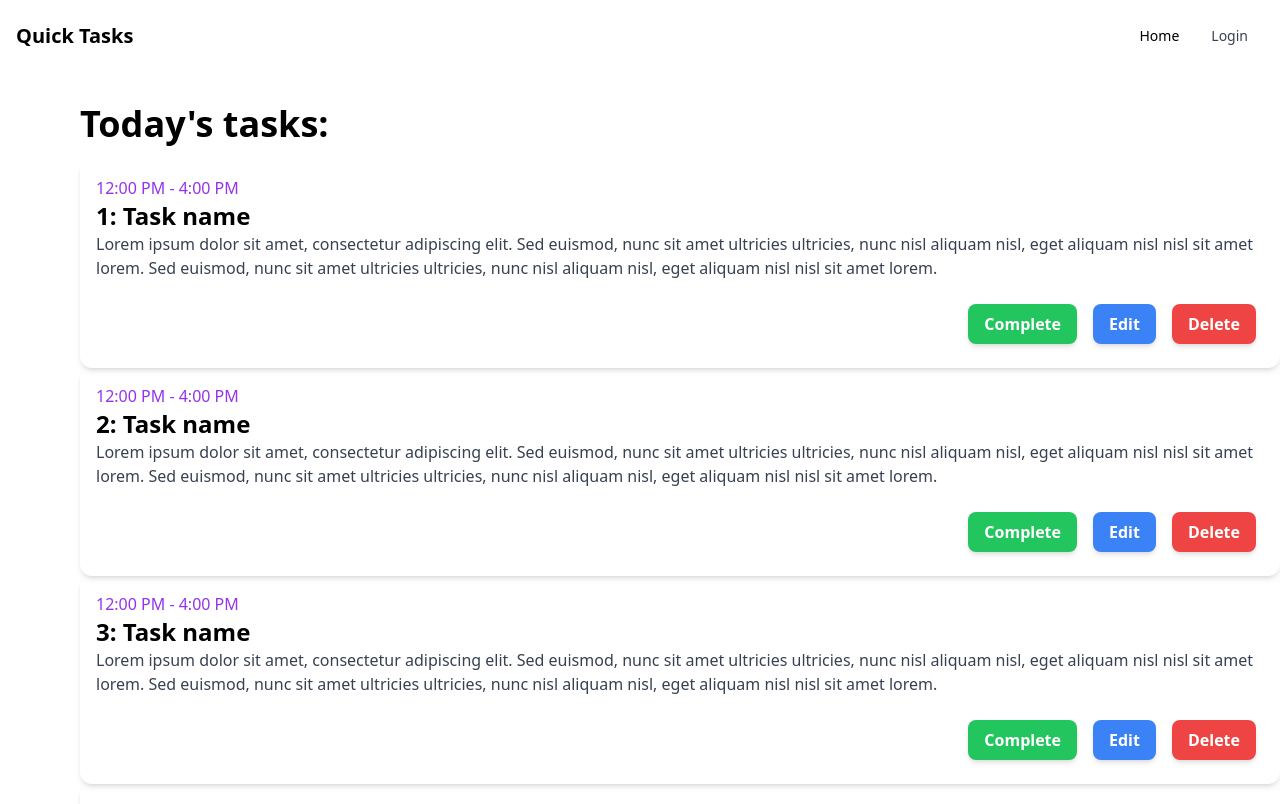
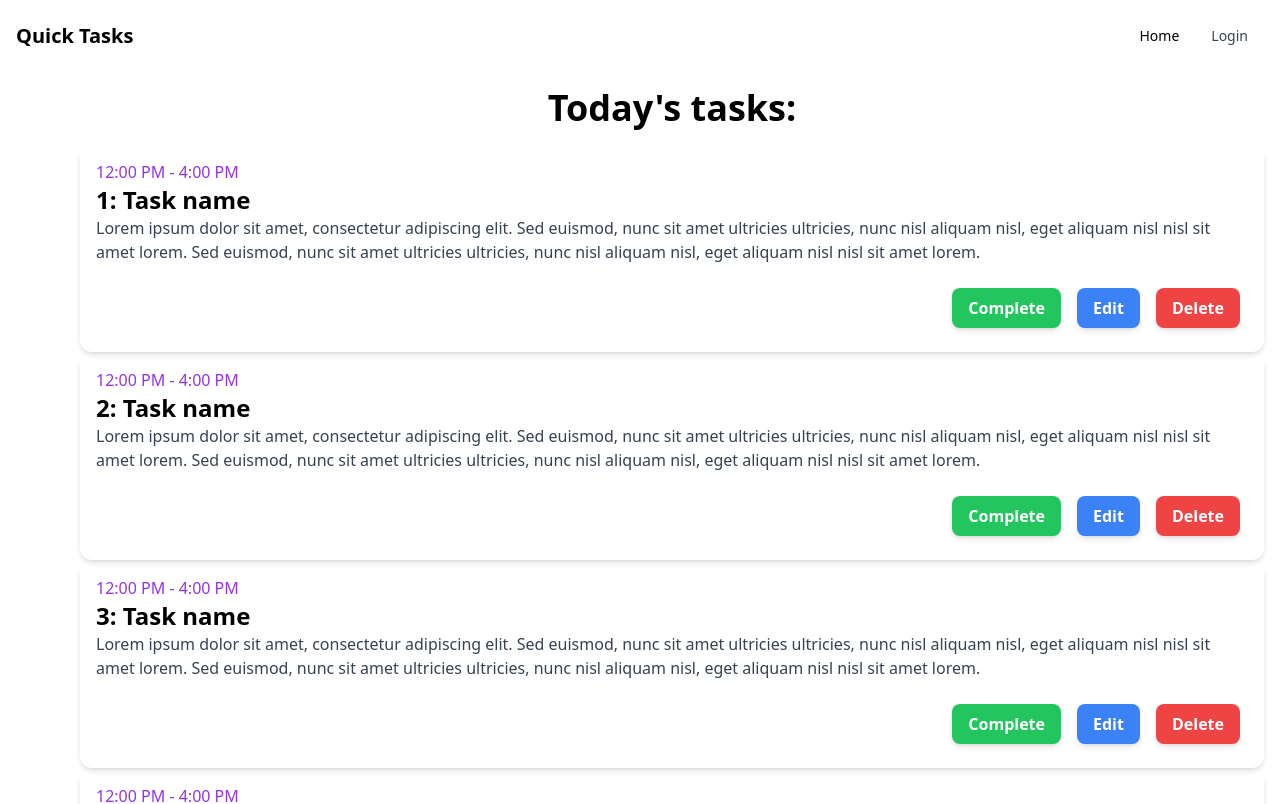
Before and after one commit to Davit-G/barbell-squat-enthusiasts, a React (Vite) app in the folder unihack2023-client/: page /tasks in a window 1280 px wide. Shown: the top 804 px of the page. Built offline with nearby package versions, Linux system fonts and the light colour scheme.

Commit message:
Updating Padding to Avoid Shadow Collision

```diff
--- a/unihack2023-client/src/pages/my/Calendar.jsx
+++ b/unihack2023-client/src/pages/my/Calendar.jsx
@@ -56,7 +56,7 @@ function Calendar() {
 
     <div className="pt-4 md:pt-6">
       <div className="max-w-md px-4 mx-auto sm:px-7 md:max-w-4xl md:px-6">
-        <div className="md:grid md:grid-cols-2 md:divide-x md:divide-gray-200">
+        <div className="md:grid md:grid-cols-2 md:divide-x md:divide-zinc-300">
           <div className="md:pr-14">
             <div className="flex items-center">
               <h2 className="flex-auto text-2xl font-semibold text-gray-900">
@@ -138,7 +138,7 @@ function Calendar() {
                 {format(selectedDay, "MMM dd, yyy")}
               </time>
             </h2>
-            <ol className="mt-4 space-y-2 text-sm leading-6 text-gray-500 h-[40rem] overflow-y-scroll scrollbar-hide ">
+            <ol className="mt-4 space-y-4 text-sm leading-6 text-gray-500 h-[40rem] overflow-y-scroll scrollbar-hide p-1">
               {[1, 2, 3,4,5,6].map((num) => (
                 <CalendarTask num={num} />
               ))}
@@ -153,7 +153,7 @@ function Calendar() {
 function CalendarTask({ num }) {
   return (
     <>
-      <div className="rounded-xl border-[0.75px] p-2 border-zinc-400 w-full">
+      <div className="rounded-xl p-2 shadow-md shadow-zinc-600 w-full">
         <p className="text-purple-600">12:00 PM - 4:00 PM</p>
         <h1 className="text-xl font-semibold">{num}: Task name</h1>
         <p className="text-gray-700 truncate-2-lines">
--- a/unihack2023-client/src/pages/my/Tasks.jsx
+++ b/unihack2023-client/src/pages/my/Tasks.jsx
@@ -22,9 +22,9 @@ function TaskBlock({ num }) {
 function Tasks({ }) { // tasks view, shows up here temporarily
     return (
         <>
-            <div className='w-full py-4 pl-20 h-[50vh] flex flex-col justify-start items-start pt-8'>
-                <h1 className='text-4xl font-semibold text-left'>Today's tasks:</h1>
-                <div className='flex flex-col justify-start items-start mt-4 w-full'> {/* Tasks go here */}
+            <div className='w-full p-4 md:pl-20  flex flex-col items-center  '>
+                <h1 className='text-4xl font-semibold '>Today's tasks:</h1>
+                <div className='flex flex-col mt-4 w-full'> {/* Tasks go here */}
                     {[1, 2, 3, 4, 5, 6, 7, 8, 9, 10].map((task) => {
                         return (
                             <TaskBlock key={task} num={task} />
```
